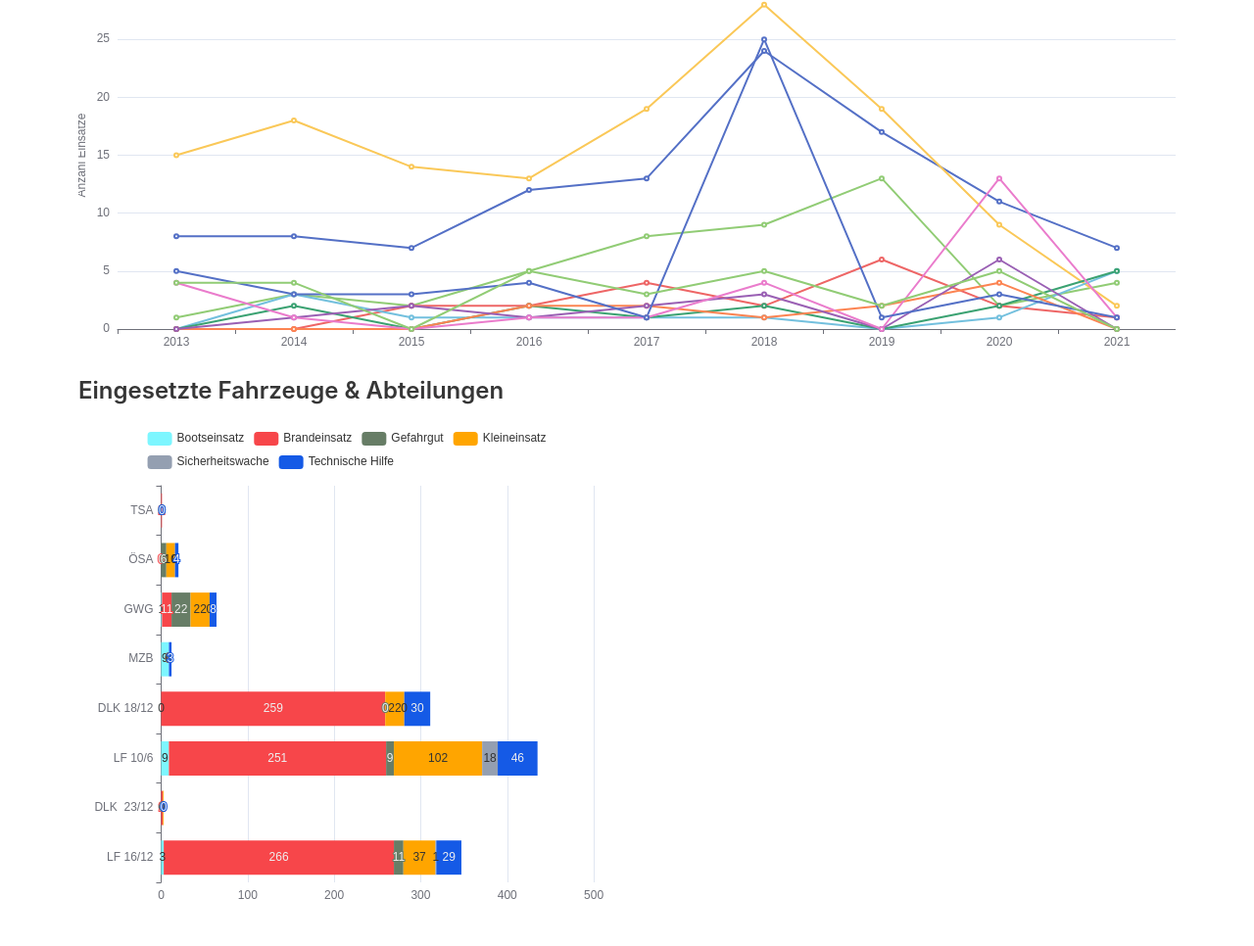
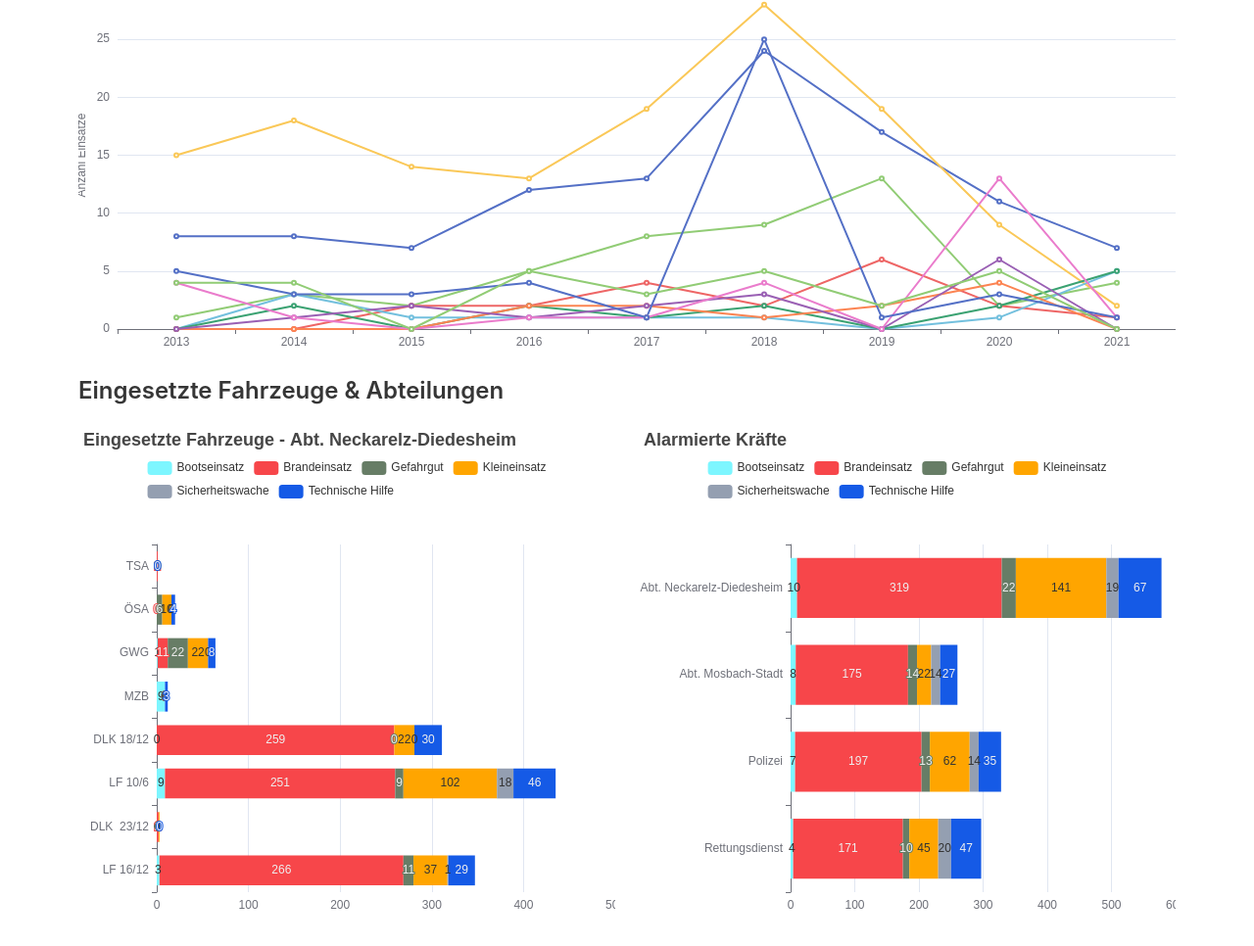
Before and after one commit to jangottweiss/fw-stats, a website with bundled scripts: page story/index.html in a window 1280 px wide. Shown: the part 2947-3913 px from the top of the page at 98% size. Built offline with nearby package versions, Linux system fonts and the light colour scheme.

Commit message:
new charts

```diff
--- a/story/app.js
+++ b/story/app.js
@@ -32,7 +32,8 @@ import {
 } from './charts/keywordTree.js';
 
 import {
-    vehiclesBarChart
+    vehiclesBarChart,
+    departmentsBarChart
 } from './charts/vehicles.js'
 
 const charts = {
@@ -56,6 +57,9 @@ const charts = {
     },
     vehiclesBarChart: {
         id: 'vehiclesBarChart',
+    },
+    departmentsBarChart: {
+        id: 'departmentsBarChart',
     }
 };
 
@@ -85,6 +89,7 @@ async function buildPage() {
     charts.fireRunReportKeyWord.config = fireRunReportKeyWord(data, years);
     charts.typeKeywordTree.config = typeKeywordTree(data);
     charts.vehiclesBarChart.config = vehiclesBarChart(data);
+    charts.departmentsBarChart.config = departmentsBarChart(data);
 
     for (const key in charts) {
         if (Object.hasOwnProperty.call(charts, key)) {
--- a/story/charts/vehicles.js
+++ b/story/charts/vehicles.js
@@ -19,13 +19,17 @@ function getUniqueVehiclesNelz(data) {
 function getUniqueDepartments(data) {
     return getUnique(data.map(e => e.vehicles).flat(), (e => e.departmentName));
 }
+function getUniqueDepartmentDescription(data) {
+    return getUnique(data.map(e => e.vehicles).flat(), (e => e.departmentDescription));
+}
 
 export function vehiclesBarChart(data) {
-    // const uniqueVehicles = getUniqueVehicles(data);
     const uniqueVehiclesNelz = getUniqueVehiclesNelz(data);
-    // const uniqueDepartments = getUniqueDepartments(data);
 
     return {
+        title: {
+            text: `Eingesetzte Fahrzeuge - ${NELZ}`
+        },
         tooltip: {
             trigger: 'axis',
             axisPointer: { // Use axis to trigger tooltip
@@ -34,12 +38,14 @@ export function vehiclesBarChart(data) {
         },
         legend: {
             data: types,
+            top: 30,
         },
         grid: {
-            left: '3%',
-            right: '4%',
-            bottom: '3%',
-            containLabel: true
+            left: 80,
+            bottom: 25,
+            top: 120,
+            right: 0,
+            containLabel: false,
         },
         xAxis: {
             type: 'value'
@@ -52,7 +58,7 @@ export function vehiclesBarChart(data) {
             const sd = Array(uniqueVehiclesNelz.length).fill(0);
             const dataForType = data.filter(e => e.type === type);
             dataForType.map(e => e.vehicles).flat().forEach(e => {
-                if(e.departmentName !== NELZ) return
+                if (e.departmentName !== NELZ) return
                 sd[uniqueVehiclesNelz.indexOf(e.name)] += 1;
             })
             return {
@@ -72,6 +78,70 @@ export function vehiclesBarChart(data) {
 
 
     };
+}
 
+export function departmentsBarChart(data) {
+
+    // const uniqueDepartments = getUniqueDepartments(data);
+    // const uniqueDepartmentDescription = getUniqueDepartmentDescription(data);
+    const deps = ['Rettungsdienst', 'Polizei', 'Abt. Mosbach-Stadt', NELZ];
     debugger;
+    return {
+        title: {
+            text: `Alarmierte Kräfte`
+        },
+        tooltip: {
+            trigger: 'axis',
+            axisPointer: { // Use axis to trigger tooltip
+                type: 'shadow' // 'shadow' as default; can also be 'line' or 'shadow'
+            }
+        },
+        legend: {
+            data: types,
+            top: 30,
+        },
+        grid: {
+            left: 155,
+            bottom: 25,
+            top: 120,
+            right: 0,
+            containLabel: false,
+        },
+        xAxis: {
+            type: 'value'
+        },
+        yAxis: {
+            type: 'category',
+            data: deps,
+        },
+        series: types.map((type, idx) => {
+            const sd = Array(deps.length).fill(0);
+            const dataForType = data.filter(e => e.type === type);
+            dataForType.forEach(e => {
+                if(e.vehicles.find(k => k.departmentName === deps[0])) sd[0] += 1
+                if(e.vehicles.find(k => k.name === 'Streifenwagen')) sd[1] += 1
+                if(e.vehicles.find(k => k.departmentName === deps[2])) sd[2] += 1
+                if(e.vehicles.find(k => k.departmentName === deps[3])) sd[3] += 1
+            })
+            // dataForType.map(e => e.vehicles).flat().forEach(e => {
+            //     if (e.departmentName !== NELZ) return
+            //     sd[uniqueVehiclesNelz.indexOf(e.name)] += 1;
+            // })
+            return {
+                name: type,
+                type: 'bar',
+                stack: 'total',
+                color: typeColors[idx],
+                label: {
+                    show: true
+                },
+                emphasis: {
+                    focus: 'series'
+                },
+                data: sd,
+            }
+        })
+
+
+    };
 }
--- a/story/index.html
+++ b/story/index.html
@@ -74,8 +74,10 @@
                 <div class="column is-half-desktop is-full-mobile">
                     <div id="vehiclesBarChart" style="width:100%;height:500px;"></div>
                 </div>
+                <div class="column is-half-desktop is-full-mobile">
+                    <div id="departmentsBarChart" style="width:100%;height:500px;"></div>
+                </div>
             </div>
-
         </div>
     </section>
     <script type="module" src="app.js"></script>
```
